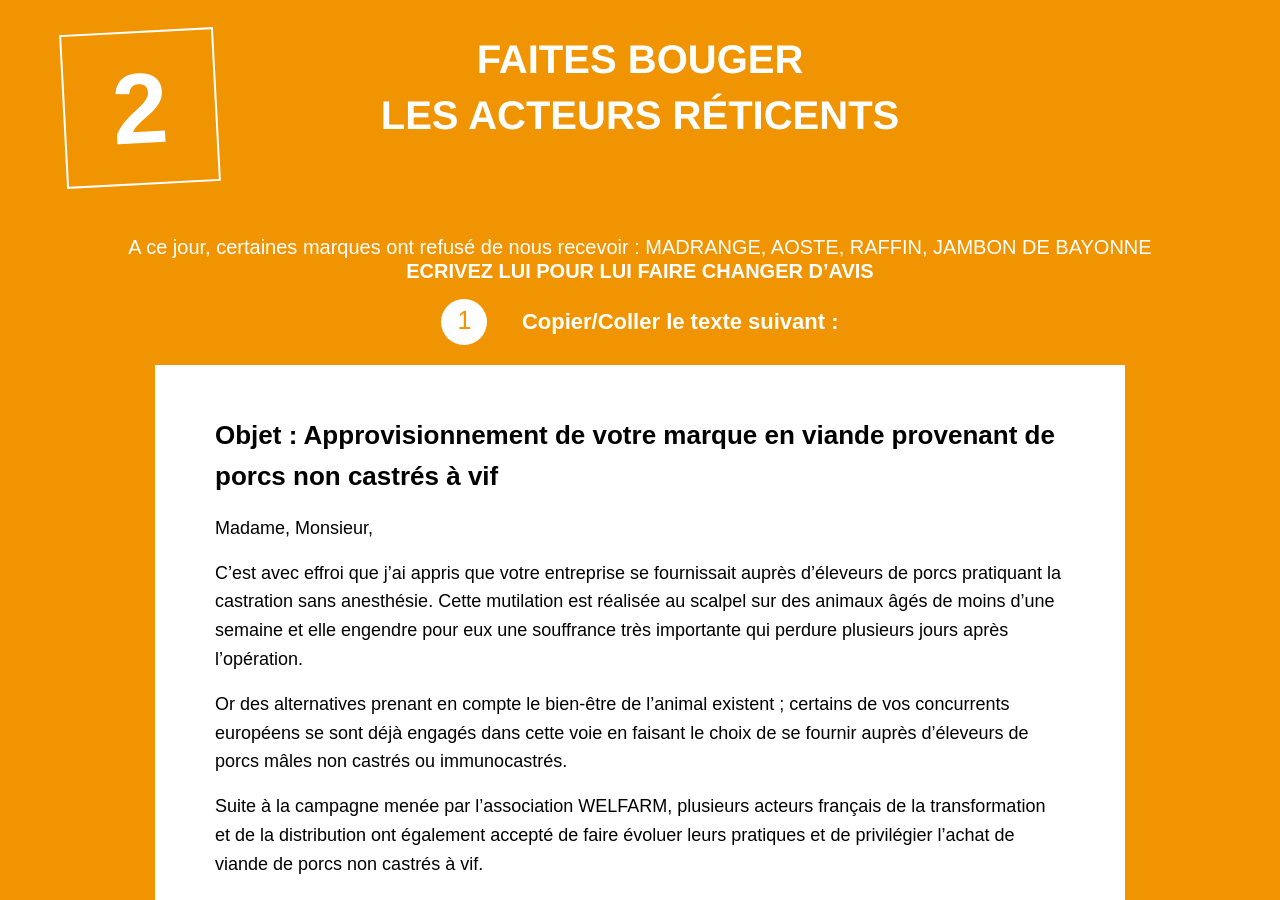
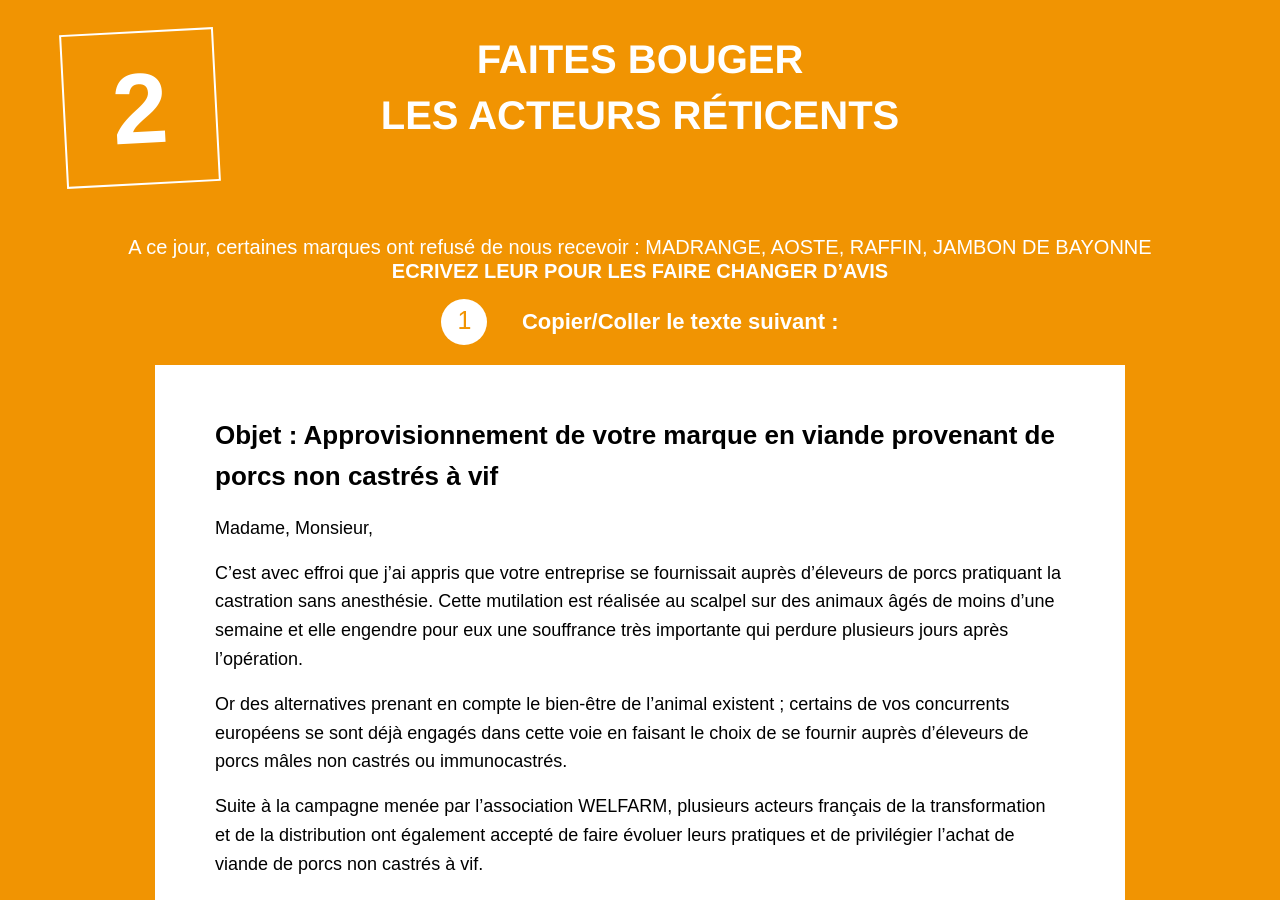
Before and after one commit to adfinitas-app/welfarm-petition, a Jekyll site: the page built from index.html, in a window 1280 px wide and 900 px high, scrolled down 3308 px. Built offline with Jekyll 4.4.1, drawn with Linux system fonts in a browser that asks for light colours; comment, search, counter and statistics services are not loaded.

Commit message:
Updated '_includes/professionels.html' via CloudCannon

```diff
--- a/_includes/professionels.html
+++ b/_includes/professionels.html
@@ -32,7 +32,7 @@
     </div>
     	<p class="text-1">
 	    A ce jour, certaines marques ont refusé de nous recevoir : MADRANGE, AOSTE, RAFFIN, JAMBON DE BAYONNE<br />
-        <span style="font-weight: bold">ECRIVEZ LUI POUR LUI FAIRE CHANGER D’AVIS</span>
+        <span style="font-weight: bold">ECRIVEZ LEUR POUR LES FAIRE CHANGER D’AVIS</span>
 	</p>
   </div>
   <div class="part-2">
```
